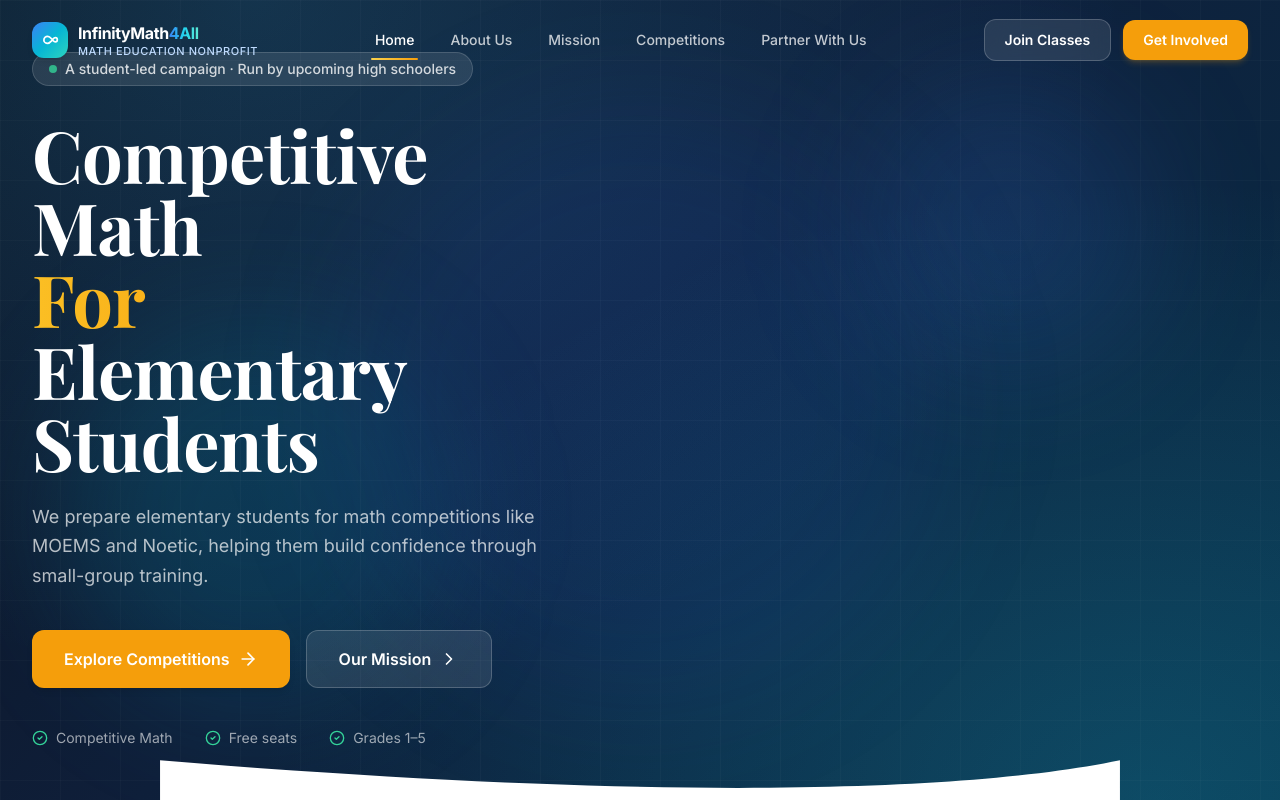
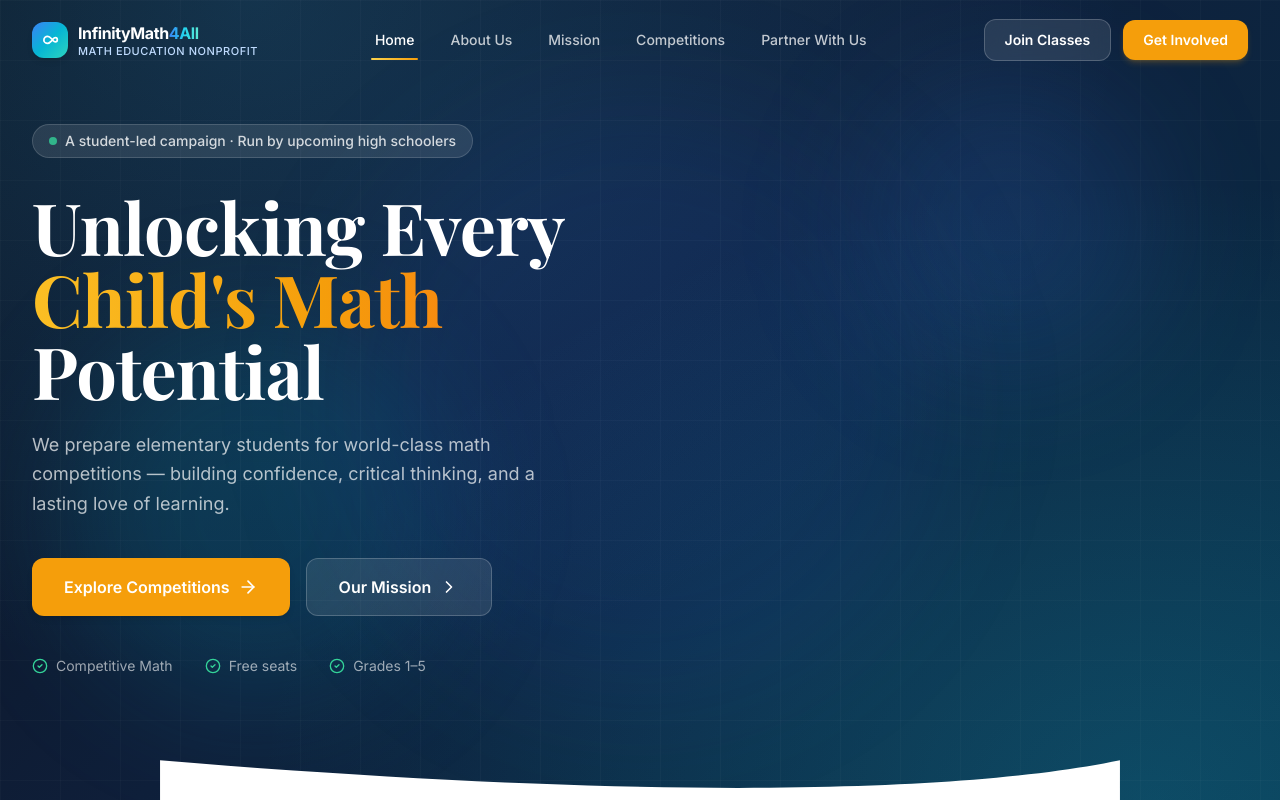
Before and after one commit to CodingNinjaXtreme/Offical-Nonprofit-Website, a React (Vite) app: page / in a window 1280 px wide. Shown: the top 800 px of the page. Built offline with nearby package versions, Linux system fonts and the light colour scheme.

Commit message:
reverted

```diff
--- a/src/pages/Home.tsx
+++ b/src/pages/Home.tsx
@@ -107,13 +107,13 @@ export default function Home() {
                   <span className="text-white/80 text-sm font-medium"> A student-led campaign · Run by upcoming high schoolers</span>
                 </div>
                 <h1 className="text-5xl lg:text-6xl xl:text-7xl font-bold text-white leading-[1.05] mb-6">
-                Competitive Math
-                <span className="block text-gradient-gold">For</span>
-                <span className="block">Elementary Students</span>
+                  Unlocking Every
+                  <span className="block text-gradient-gold">Child's Math</span>
+                  <span className="block">Potential</span>
                 </h1>
                 <p className="text-lg text-white/70 leading-relaxed mb-10 max-w-lg">
-                We prepare elementary students for math competitions like MOEMS and Noetic,
-                helping them build confidence through small-group training.
+                  We prepare elementary students for world-class math competitions
+                  — building confidence, critical thinking, and a lasting love of learning.
                 </p>
                 <div className="flex flex-col sm:flex-row gap-4">
                   <Link to="/competitions" className="btn-accent text-base px-8 py-4 animate-shine">
```
Lines whose indentation alone changed are shown as unchanged.
